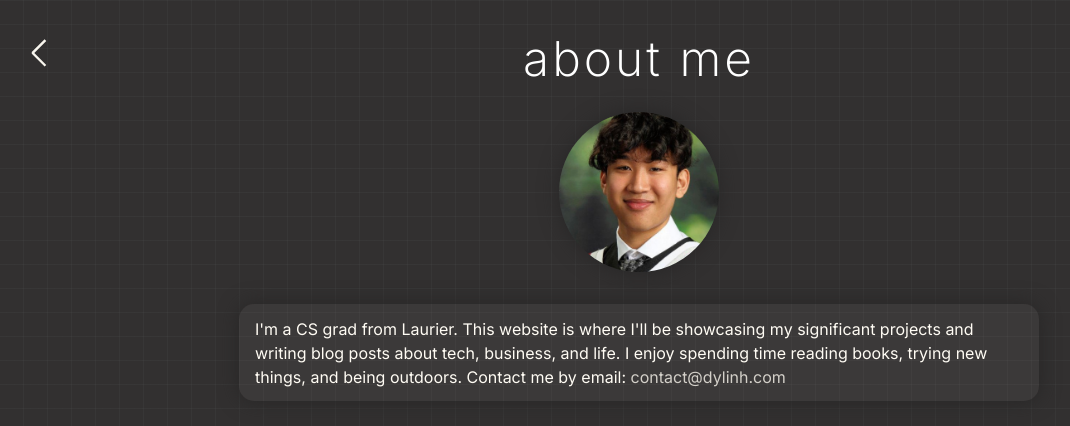
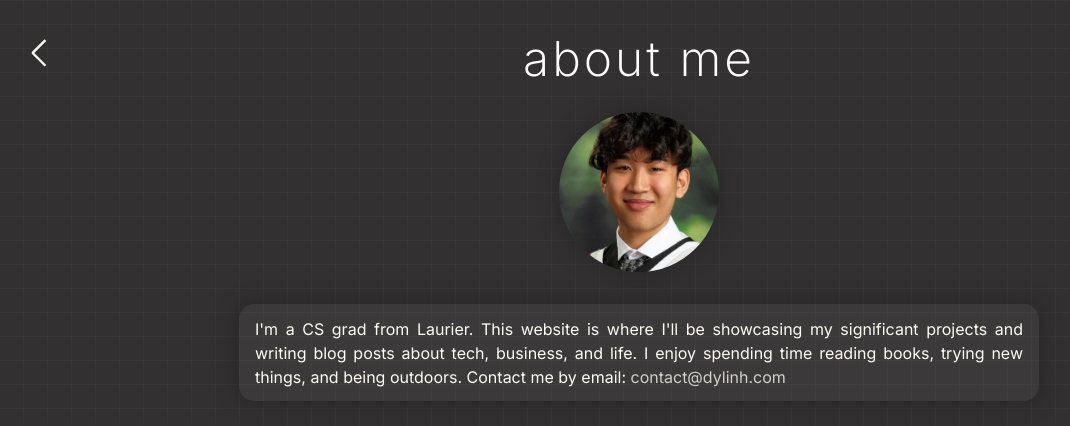
Before and after one commit to dylinh/personal-site, a React (Vite) app: page /about in a window 1280 px wide. Shown: the top 426 px of the page, without its empty margins (1-1071 px from the left). Built offline with nearby package versions, Linux system fonts and the light colour scheme.

Commit message:
fix alignment

```diff
--- a/index.css
+++ b/index.css
@@ -324,6 +324,14 @@ footer{
 
 }
 
+.blog-post-container p{
+    text-align: justify;
+}
+
+.writing-container p{
+    text-align: justify;
+}
+
 .tag-container{
     margin-top: 1em;
     display: flex;
```
